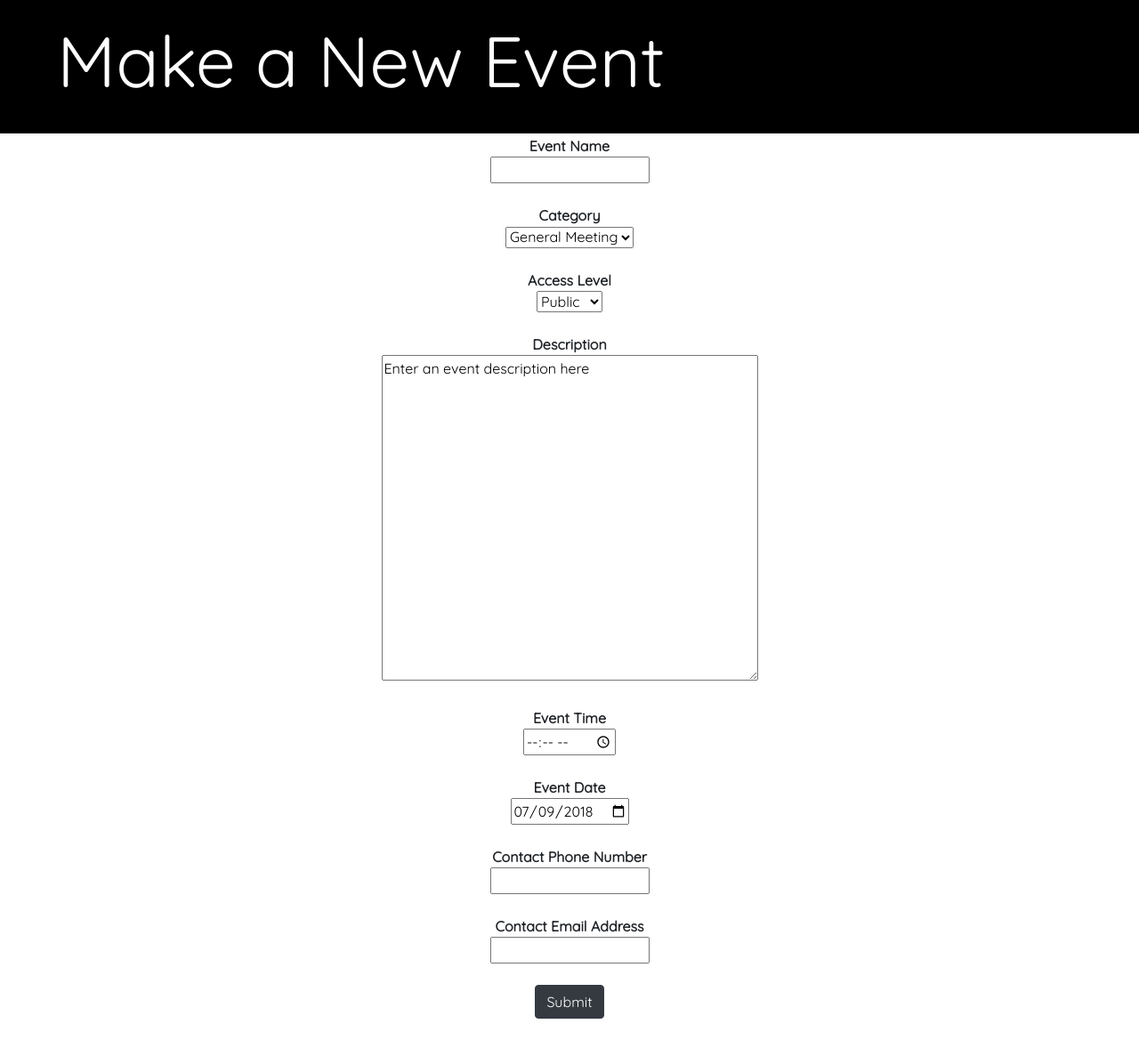
After one commit to CRogers18/COP-4710-Database-Project, a PHP site: page /newEvent.php in a window 1280 px wide. The commit adds this page. Shown: the whole page at 89% size. Run offline with PHP 8.4, Linux system fonts and the light colour scheme.

Commit message:
First cosmetic changes as well as some minor edits to the HTML. Changed all HTML files to PHP

```diff
--- a/main.css
+++ b/main.css
@@ -1,64 +1,46 @@
-header h1, h2
-{
-	background: green;
-	color: yellow;
-	font-family: arial;
-	padding: 20px;
-	text-align: center;
+/* Welcome Styles */
+#welcomeImage{
+    height: 100%;
+    width: 100%;
 }
 
-body img
-{
-	width: 250px;
-	height: auto;
+.welcomeContainer{
+    text-align: center;
+    position: relative;
+    top: 40%;
 }
 
-body
-{
-	font-family: arial;
-	font-size: 24px;
+.welcomeContainer > p{
+    font-size: 7em;
 }
 
-h1
-{
-	color: yellow;
+.welcomeContainer > form > button > a{
+    color: white;
+    text-decoration: none;
 }
 
-p
-{
-	color: #000;
+/* Body Styles */
+body {
+    font-family: 'Quicksand', sans-serif;
 }
 
-a
-{
-	text-decoration: none;
-	color: inherit;
+.banner{
+    height: 150px;
+    width: 100%;
+	background-color: black;
+	position: absolute;
+	top: 0px;
 }
 
-body ul
-{
-	margin: 0px;
+.bannerHeader{
+    position: absolute;
+    top: 2.5%;
+    color: white;
+    margin-left: 5%;
+    font-size: 5em;
 }
 
-body ul li
-{
-	list-style-type: none;
-	display: inline-block;
-	padding: 5px;
-	background: green;
-	color: yellow;
+.formContainer{
+    text-align: center;
+    margin-top: 10%;
 }
-
-table
-{
-    border-collapse: collapse;
-    border-spacing: 0;
-    width: 100%;
-    border: 1px solid #ddd;
-}
-
-th, td
-{
-    text-align: center;
-    padding: 8px;
-}
--- /dev/null
+++ b/newEvent.php
@@ -0,0 +1,73 @@
+<!DOCTYPE html>
+<html>
+	<head>
+		<title>Make a New Event</title>
+		<link rel="stylesheet" href="https://stackpath.bootstrapcdn.com/bootstrap/4.1.2/css/bootstrap.min.css" integrity="sha384-Smlep5jCw/wG7hdkwQ/Z5nLIefveQRIY9nfy6xoR1uRYBtpZgI6339F5dgvm/e9B" crossorigin="anonymous">
+        <link href="https://fonts.googleapis.com/css?family=Quicksand" rel="stylesheet">
+        <link rel="stylesheet" href="./main.css"/>
+	</head>
+
+	<body>
+
+			<!-- Displaying this will require a permission level check, will not display options for users below the requisite level -->
+	<ul class="nav menu">
+			<!-- Visible to all users -->
+			<li class="nav-item"><a href="mainPage.html">Home</a></li>
+			<li class="nav-item"><a href="rsoRequestForm.html">Create a New RSO</a></li>
+			<li class="nav-item"><a href="newEvent.html">Make an Event</a></li>
+			<!-- Visible to Super Admins ONLY -->
+			<li class="nav-item"><a href="requests.html">Event and RSO Requests</a></li>
+	</ul>
+
+		<div class="banner"></div>
+		<h1 class="bannerHeader">Make a New Event</h1>
+
+
+	<div class="formContainer">
+
+		<form>
+			<strong>Event Name</strong><br>
+			<input type="text"><br><br>
+
+			<strong>Category</strong><br>
+			<select name="category">
+				<option value="General Meeting">General Meeting</option>
+				<option value="fundr">Fundraising</option>
+				<option value="social">Social</option>
+				<option value="tech_t">Tech Talks</option>
+			</select><br><br>
+
+			<!-- Access level should only be set-able by admins, do not show for students applying to make their own event -->
+			<strong>Access Level</strong><br>
+			<select name="access_lvl">
+				<option value="Public">Public</option>
+				<option value="Private">Private</option>
+				<option value="RSO">RSO</option>
+			</select><br><br>
+
+			<strong>Description</strong><br>
+			<textarea name="desc" rows = "15" cols = "50">Enter an event description here
+			</textarea><br><br>
+
+			<strong>Event Time</strong><br>
+			<input type="time" name="time"><br><br>
+
+			<strong>Event Date</strong><br>
+			<input type="date" id="event_time"
+					value="2018-07-09"
+					min = "2018-07-09" max = "2019-12-31"><br><br>
+
+			<strong>Contact Phone Number</strong><br>
+			<input type="text"><br><br>
+
+			<strong>Contact Email Address</strong><br>
+			<input type="email" name="email"><br><br>
+
+			<input class="btn btn-dark" type="submit" name="submit"><br><br>
+
+		</form>
+
+	</div>
+	</body>
+
+</html>
```
Also changed, not shown: index.php (added, +32 -0 lines), register.php (added, +36 -0 lines), img/chalkboard.jpg (added).
